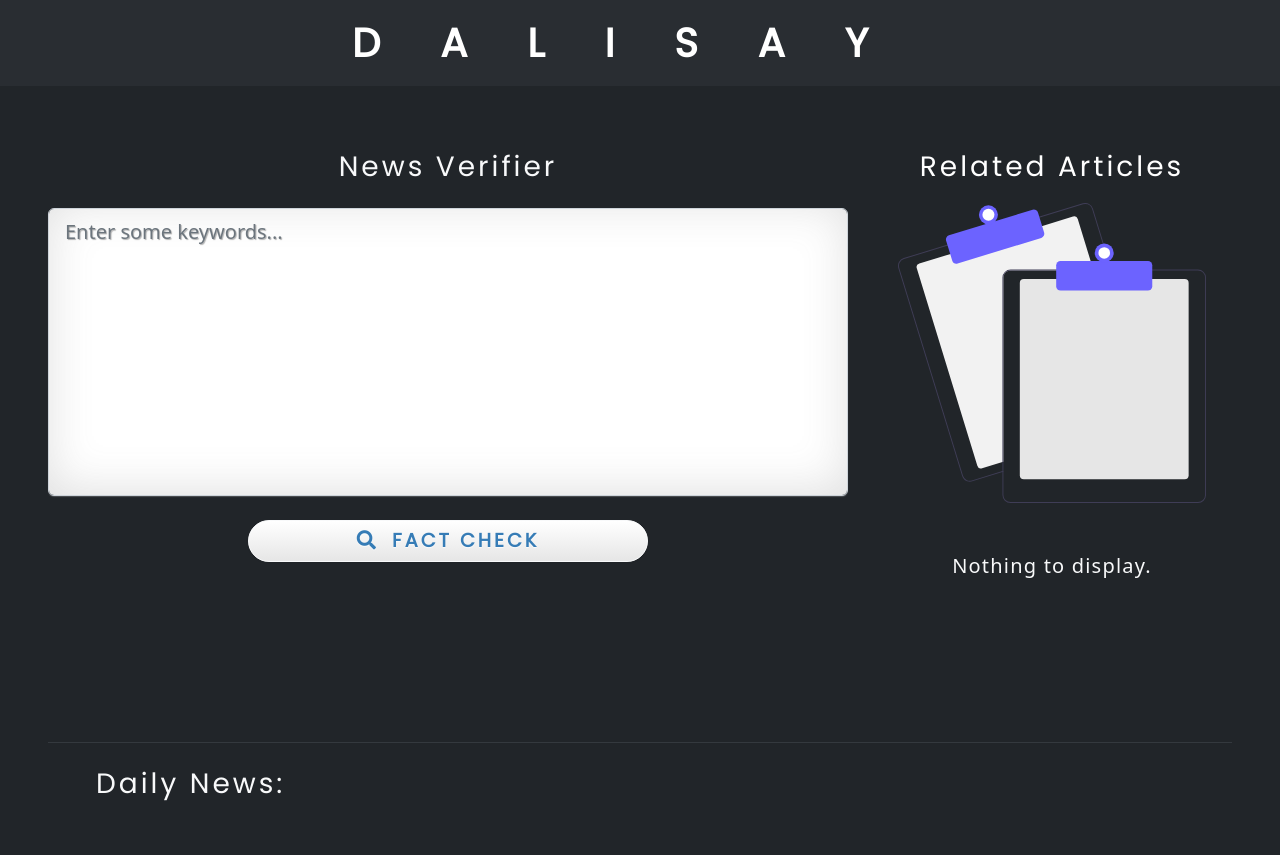
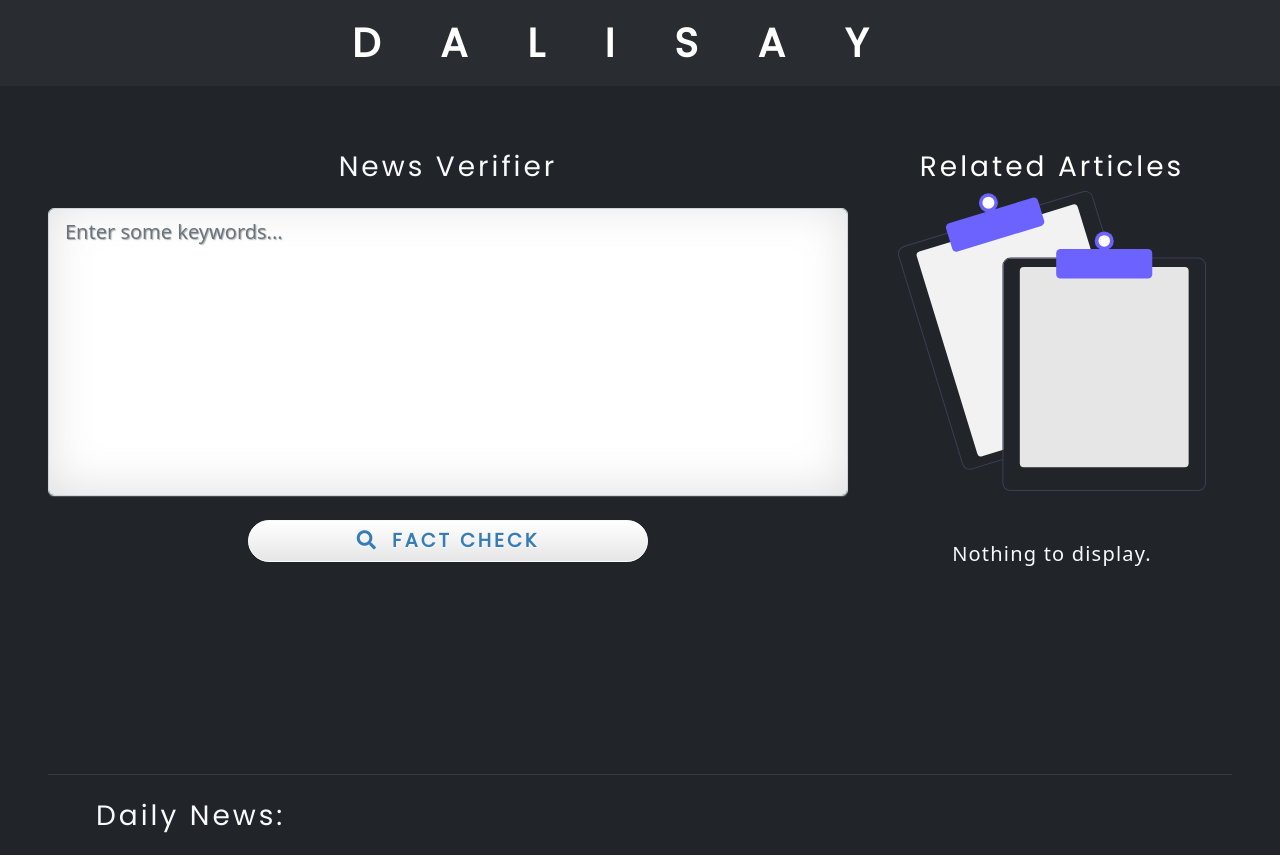
Before and after one commit to ikazreal21/News-Verifier, a Django app: page / in a window 1280 px wide. Shown: the top 855 px of the page. Run offline with Django 3.2, Linux system fonts and the light colour scheme; some libraries are stand-ins or nearby versions; some web fonts are replaced.

Commit message:
update margins

```diff
--- a/news/templates/news/index.html
+++ b/news/templates/news/index.html
@@ -36,9 +36,9 @@
   </nav>
 
   <main class="container-fluid px-5 mb-5">
-    <div class="row" style="padding-top:4rem;">
+    <div class="row mb-5" style="padding-top:4rem;">
 
-      <form method="POST" class="col d-flex flex-column align-items-center mb-5">
+      <form method="POST" class="col d-flex flex-column align-items-center ">
         {% csrf_token %}
 
         <h3 class="h3 text-center mb-4 text-light">News Verifier</h3>
@@ -55,7 +55,7 @@
         </div>
 
 
-        <div class="mt-3 text-light text-center" style="height: 100px;">
+        <div class="mt-3 mb-5 text-light text-center" style="height: 100px;">
           {% if predict == 'Verified' %}
           <div class="mt-4">
 
@@ -118,12 +118,12 @@
 
       </form>
 
-      <section class="col text-light d-flex flex-column align-items-center w-80">
+      <section class="col text-light d-flex flex-column align-items-center w-80  mb-5">
 
         <h3 class="h3 text-center mb-4">Related Articles</h3>
 
         {% if news %}
-        <div class="list-group rounded overflow-auto" style="height: 53vh; overflow-y: auto;">
+        <div class="list-group rounded overflow-auto" style="max-height: 53vh; overflow-y: auto;">
           {% for value in news %}
           <a target="_blank" href="{{value.url}}" class="list-group-item list-group-item-action">
             <div class="d-flex w-100 justify-content-between">
@@ -166,7 +166,7 @@
 
       <h3 class="h3 text-light my-2">Daily News:</h3>
 
-      <div class="row row-cols-1 row-cols-md-4 g-4">
+      <div class="row row-cols-sm-1 row-cols-1 row-cols-md-2 row-cols-lg-3 row-cols-xl-4 g-4">
 
         {% for d in daily_news %}
         <div class="col">
```
